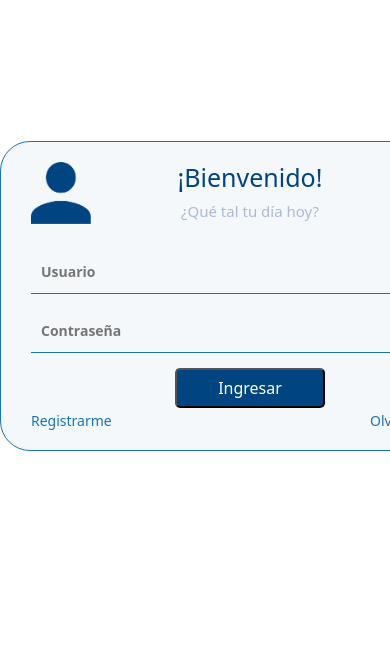
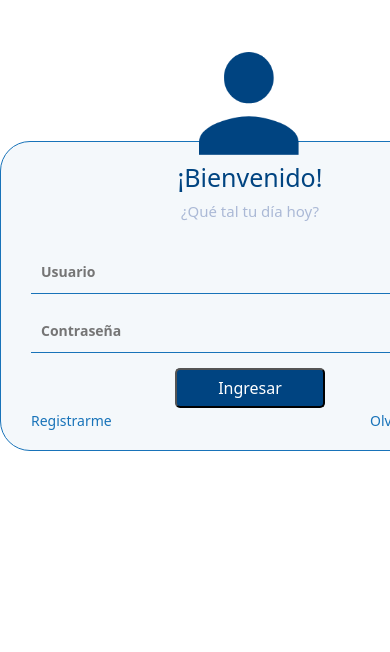
Before and after one commit to ITBANK-PROJECT-Grupo8-C1/Grupo-8-ITBANK, a plain HTML site: page index.html in a window 390 px wide. Shown: the part 105-757 px from the top of the page. Drawn offline with nearby package versions, Linux system fonts and the light colour scheme.

Commit message:
img del form acomodada (no responsive)

```diff
--- a/styles.css
+++ b/styles.css
@@ -34,8 +34,10 @@ body {
 /* intentar acomodar la imagen */
 
 .img-form {
-  max-width: 60px;
+  max-width: 100px;
   position: absolute;
+  margin-top: -110px;
+  margin-left: 168px;
 }
 /* gral */
 .form-login {
```
